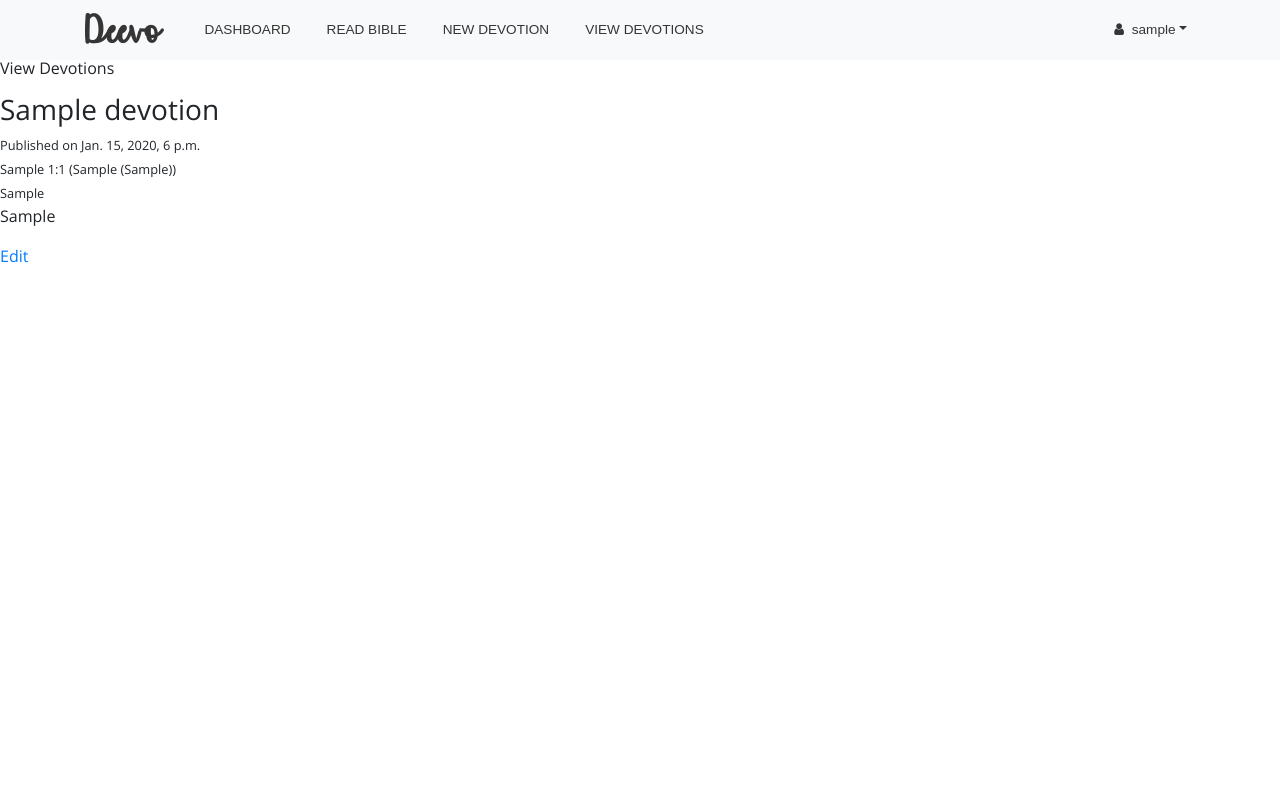
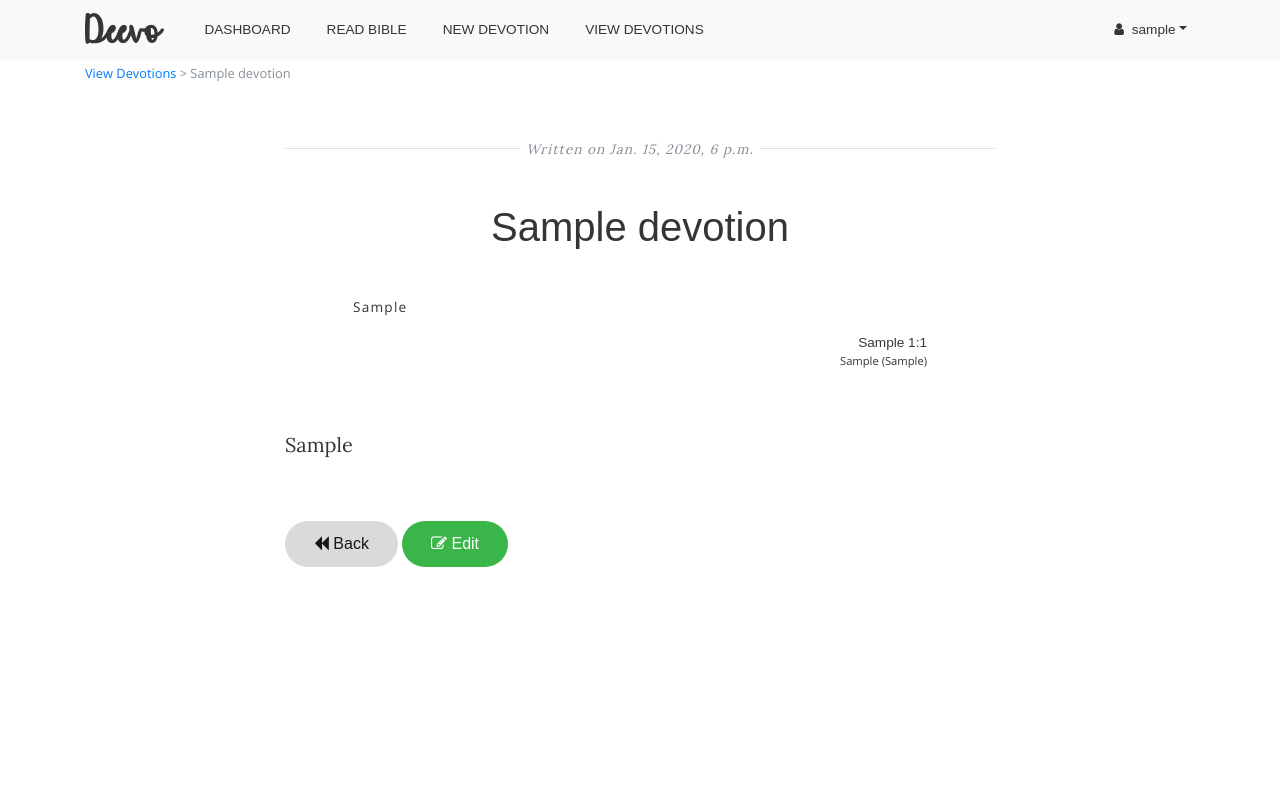
Before and after one commit to reginaalyssa/Deevo, a Django app: page /devotions/1 in a window 1280 px wide. Run offline with Django 3.2, Linux system fonts and the light colour scheme; a user stored in the database is signed in; tables that the repository leaves empty hold one stand-in row (values such as "Sample post"); some libraries are stand-ins or nearby versions; some web fonts are replaced.

Commit message:
Add styles to viewing a specific devotion

```diff
--- a/deevo/devotions/templates/devotions/devotion.html
+++ b/deevo/devotions/templates/devotions/devotion.html
@@ -1,21 +1,50 @@
 {% extends 'base.html' %}
 {% block title %}View Devotion{% endblock %}
 
+{% block stylesheet %}
+    {% load static %}
+    <link rel="stylesheet" href="{% static 'css/devotions.css' %}">
+{% endblock %}
+
 {% block content %}
-    {% if user_id == user.id %}
-        <h2>View Devotions</h2>
-        <h3>{{ devotion.title }}</h3>
-        <small>
-            Published on {{ devotion.pub_date }} <br/>
-            {% if devotion.edit_date != devotion.pub_date %}
-                Last edited on {{ devotion.edit_date }} <br/>
-            {% endif %}
-            {{ book.n }} {{ verse.c }}:{{ verse.v }} ({{ version }}) <br/>
-            {{ verse.t }} <br/>
-        </small>
-        <p>{{ devotion.reflection }}</p>
-        <a href="{% url 'devotions:edit' devotion.id %}">Edit</a>
+    <div class="container">
+        {% if user_id == user.id %}
+            <small class="text-muted">
+                <a href="{% url 'devotions:view_devotions' %}">View Devotions</a>
+                > {{ devotion.title }}
+            </small>
+            <div class="main-container">
+                <div class="row">
+                    <div class="col-md-8 mx-auto view-devotion">
+                        <div class="divider">
+                            <small class="text-muted date">
+                            Written on {{ devotion.pub_date }}<br/>
+                            {% if devotion.edit_date != devotion.pub_date %}
+                                Last edited on {{ devotion.edit_date }}<br/>
+                            {% endif %}
+                        </small>
+                        </div>
+                        <h1 class="main-header text-center">{{ devotion.title }}</h1>
+
+                        <div class="chosen-verse">
+                            <blockquote>{{ verse.t }}</blockquote>
+                            <div class="text-right">
+                                <p class="verse-info text-bold">{{ book.n }} {{ verse.c }}:{{ verse.v }}</p>
+                                <p class="version-info">{{ version.version }} ({{ version.abbreviation }})</p>
+                            </div>
+                        </div>
+                        <p class="devotion-content">{{ devotion.reflection }}</p>
+                        <a href="{% url 'devotions:view_devotions' %}" class="btn btn-md gray-button">
+                            <i class="fa fa-backward"></i> Back
+                        </a>
+                        <a href="{% url 'devotions:edit' devotion.id %}" class="btn btn-md green-button">
+                            <i class="fa fa-edit"></i> Edit
+                        </a>
+                    </div>
+                </div>
+            </div>
+        </div>
     {% else %}
-        <p>You are not authorized to view this page.</p>
-    {% endif %}
+        <p>Oops, it looks like you're not allowed to view this page. <a href="{% url 'home' %}">Click here to go back to your dashboard.</a></p>
+     {% endif %}
 {% endblock %}
--- a/deevo/devotions/templates/devotions/reflect.html
+++ b/deevo/devotions/templates/devotions/reflect.html
@@ -12,7 +12,7 @@
 
                 <div class="chosen-verse">
                     <h2 class="text-bold">Your chosen verse:</h2>
-                    <p>{{ verse.t }}</p>
+                    <blockquote>{{ verse.t }}</blockquote>
                     <div class="text-right">
                         <p class="verse-info text-bold">{{ book.n }} {{ chapter }}:{{ verse.v }}</p>
                         <p class="version-info">{{ version.version }} ({{ version.abbreviation }})</p>
--- /dev/null
+++ b/deevo/static/css/devotions.css
@@ -0,0 +1,29 @@
+.devotion-content {
+    font-family: "Lora-Regular", serif;
+    font-size: 1.25rem;
+    line-height: 2rem;
+    margin: 2rem 0 3em 0;
+}
+
+.view-devotion .chosen-verse {
+    padding: 2em 5em;
+}
+
+.divider {
+    text-align: center;
+    border-bottom: 1px solid rgb(224, 225, 230);
+    margin: 0px auto 3.5em;
+}
+
+.date {
+    display: inline-block;
+    position: relative;
+    background: #ffffff;
+    font-family: "Lora-Regular",Georgia,serif;
+    font-style: italic;
+    font-size: 0.85rem;
+    text-align: center;
+    padding: 0 0.45em;
+    top: 0.9em;
+    letter-spacing: 1px;
+}
--- a/deevo/static/css/style.css
+++ b/deevo/static/css/style.css
@@ -18,6 +18,11 @@
     src: url("../fonts/Museo-900.otf");
 }
 
+@font-face {
+    font-family: "Lora-Regular";
+    src: url("../fonts/Lora-Regular.ttf");
+}
+
 html {
     height: 100%;
     min-height: 410px;
@@ -27,6 +32,7 @@ html {
 body {
     height: 100%;
     font-family: "OpenSans-Regular", sans-serif;
+    color: #353535;
 }
 
 h2 {
@@ -137,13 +143,16 @@ textarea {
 }
 
 .chosen-verse {
-    background-color: #f9f9f9;
+    /*background-color: #f9f9f9;*/
+    /*border: 1px solid #0b2e13;*/
+    /*border-radius: 0.25rem;*/
+    font-size: 0.85rem;
     padding: 30px;
-    border: 1px solid #0b2e13;
-    border-radius: 0.25rem;
-    /*color: #11711e;*/
-    font-size: 0.85rem;
-    margin-bottom: 20px;
+    /*margin-bottom: 20px;*/
+}
+
+.chosen-verse blockquote {
+    letter-spacing: 0.09em;
 }
 
 .verse-info {
```
Also changed, not shown: deevo/static/fonts/Lora-Regular.ttf (added).
